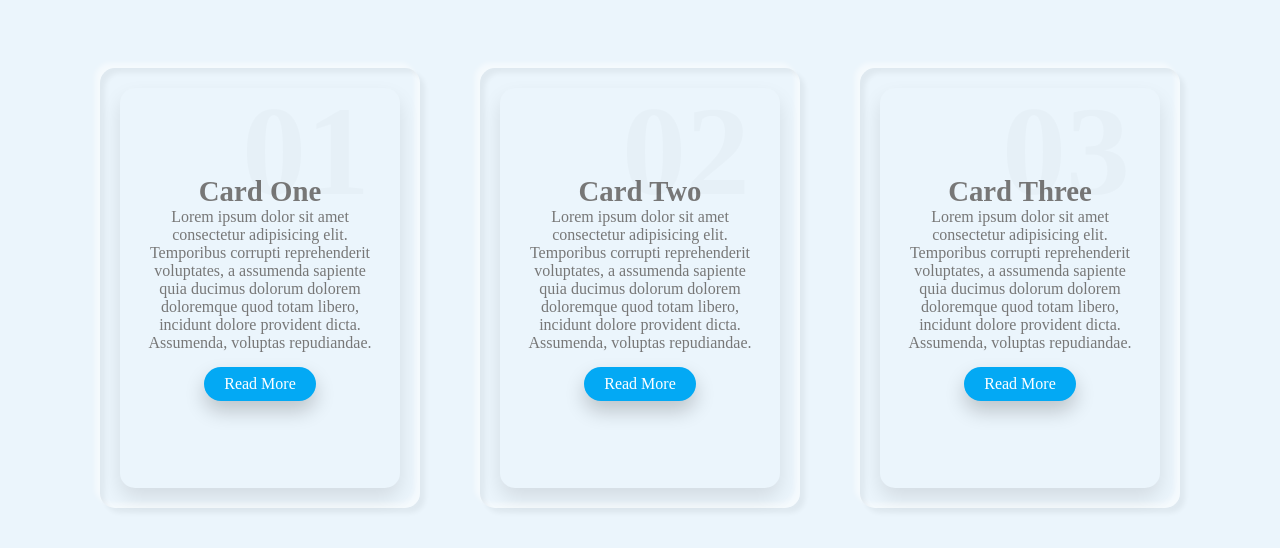
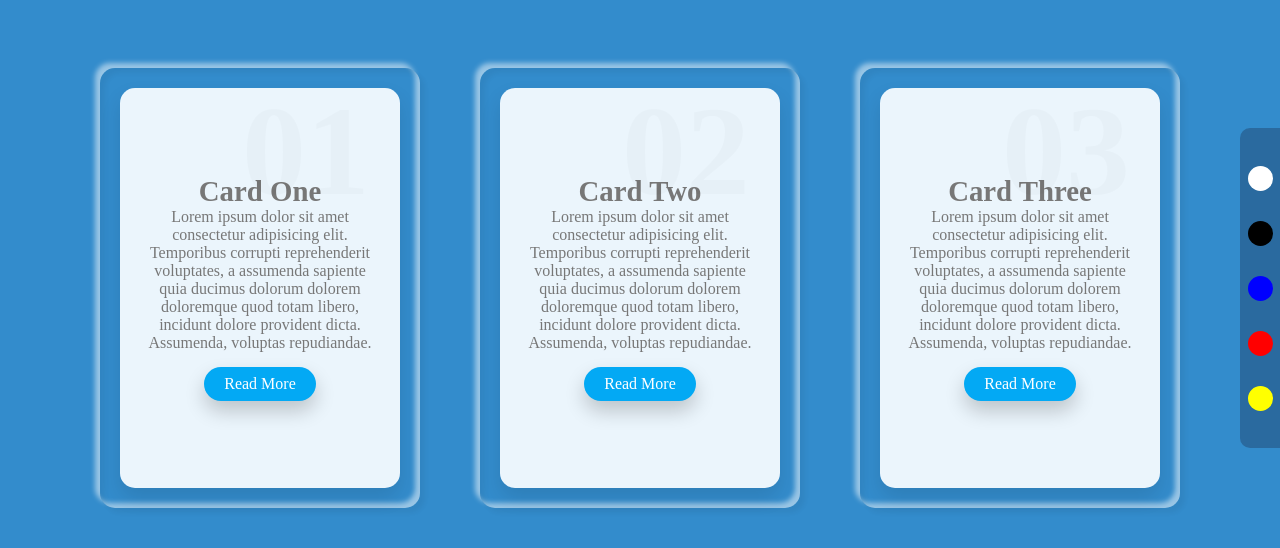
Before and after one commit to KILLERTIAN/CSS-Animated-Cards, a plain HTML site: page index.html in a window 1280 px wide. Shown: the part 112-660 px from the top of the page. Drawn offline with Linux system fonts and the light colour scheme.

Commit message:
Added Color changing Bar

```diff
--- a/index.html
+++ b/index.html
@@ -7,7 +7,7 @@
         <link rel="stylesheet" href="style.css">
         <link rel="shortcut icon" href="carousel-solid-24.png" type="image/x-icon">
     </head>
-    <body>
+    <body class="body">
         <div class="container">
             <div class="card">
                 <div class="box">
@@ -40,5 +40,13 @@
                 </div>
             </div>
         </div>
+        <div class="colorbox">
+            <div class="white"></div>
+            <div class="black"></div>
+            <div class="blue"></div>
+            <div class="red"></div>
+            <div class="yellow"></div>
+        </div>
+        <script src="script.js"></script>
     </body>
 </html>
--- /dev/null
+++ b/script.js
@@ -0,0 +1,19 @@
+const blackbg = document.querySelector('.black');
+const whitebg = document.querySelector('.white');
+const bluebg = document.querySelector('.blue');
+const redbg = document.querySelector('.red');
+const yellowbg = document.querySelector('.yellow');
+const bodycolor = document.querySelector('.body');
+
+whitebg.addEventListener('click', () => {
+    bodycolor.className = 'body ';
+    bodycolor.classList.toggle('--white-bg');
+    blackbg.classList.remove('--black-bg');
+    console.log(bodycolor.classList);
+
+})
+blackbg.addEventListener('click', () => {
+    bodycolor.className = 'body ';
+    bodycolor.classList.toggle('--black-bg')
+    // whitebg.classList.remove('--white-bg');
+})
--- a/style.css
+++ b/style.css
@@ -5,12 +5,19 @@
     padding: 0;
     box-sizing: border-box;
 }
+
 body{
     display: flex;
     justify-content: center;
     align-items: center;
     min-height: 100vh;
+    background: #338ccc;
+}
+body.--white-bg{
     background: #ebf5fc;
+}
+body.--black-bg{
+    background: rgb(45, 45, 45);
 }
 .container{
     display: flex;
@@ -98,3 +105,42 @@ body{
 .container .card:hover .box .content a{
     background: rgb(255, 71, 71);
 }
+.colorbox{
+    position: absolute;
+    display: flex;
+    right: 0;
+    width: 40px;
+    height: 40%;
+    border-top-left-radius: 10px;
+    border-bottom-left-radius:10px;
+    background: rgba(22, 29, 55, 0.3);
+    align-items: center;
+    justify-content: center;
+    flex-direction: column;
+}
+.white,.black,.red,.blue,.yellow{
+    height: 25px;
+    width: 25px;
+    border-radius: 50%;
+    margin: 15px 0;
+    cursor: pointer;
+}
+.white:hover,.black:hover,.red:hover,.blue:hover,.yellow:hover{
+    border: 2px solid rgba(0, 0, 0, 0.5);
+    scale: 1.2;
+}
+.white{
+    background: #fff;
+}
+.black{
+    background: black;
+}
+.blue{
+    background: blue;
+}
+.red{
+    background: red;
+}
+.yellow{
+    background: yellow;
+}
```
